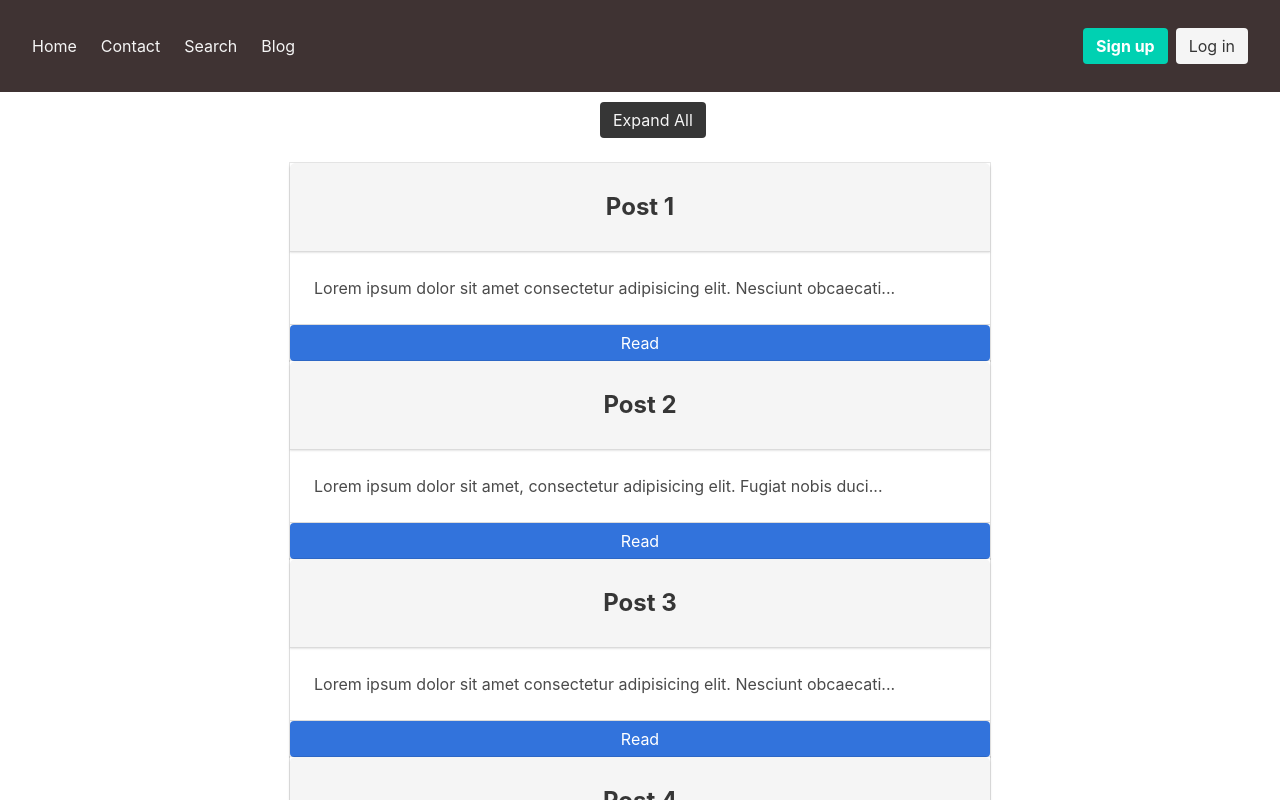
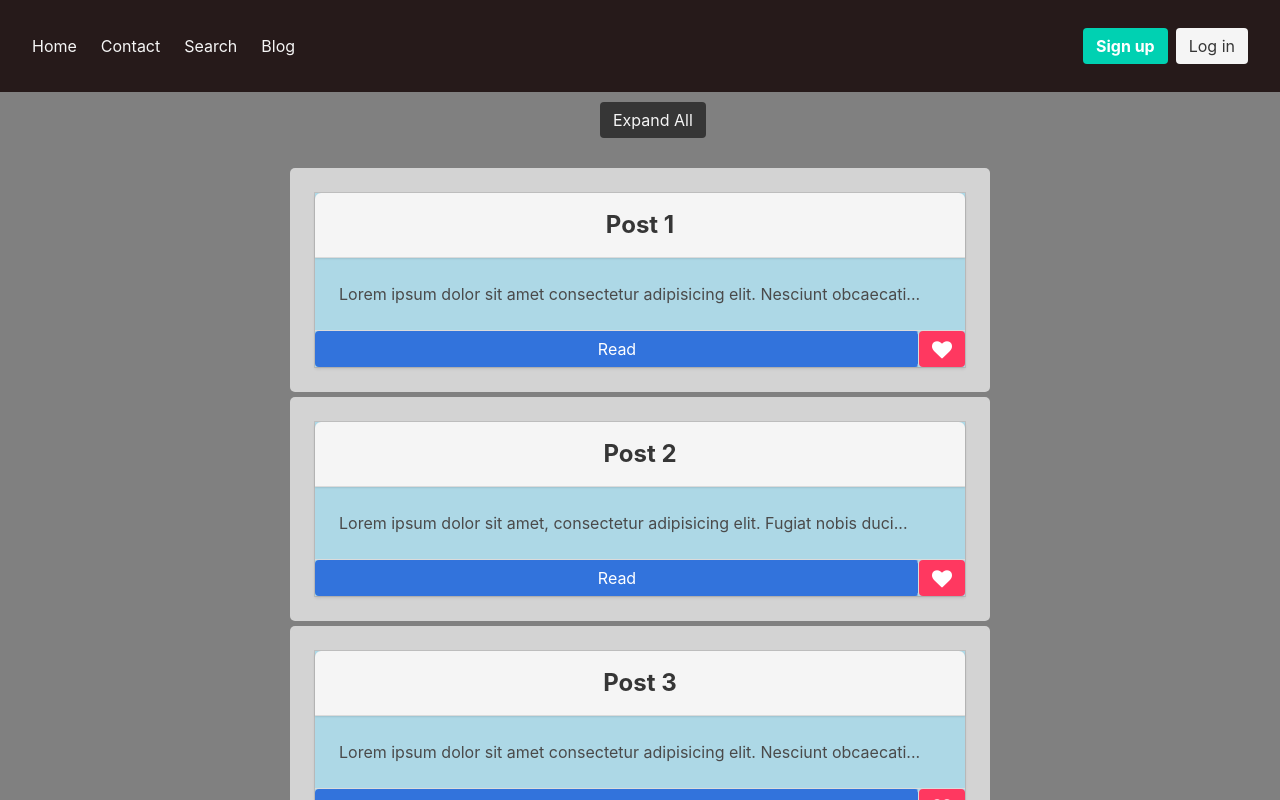
Before and after one commit to Jordavid/angular-training, an Angular app: page /blog in a window 1280 px wide. Shown: the top 800 px of the page. Built offline with nearby package versions, Linux system fonts and the light colour scheme; no server answers.

Commit message:
Added Favorite and Update the Paginator

```diff
--- a/src/app/blog-post.ts
+++ b/src/app/blog-post.ts
@@ -1,5 +1,6 @@
 export class BlogPost {
 
+    isFavorite?: Boolean;
     constructor(public title: string, public summary: string){
 
     }
--- a/src/app/blog-tile/blog-tile.component.css
+++ b/src/app/blog-tile/blog-tile.component.css
@@ -1,4 +1,46 @@
 .container{
     display: block;
     width: 700px;
+    height: auto;
+    background: lightgray;
+    border-radius: 5px;
+    padding: 25px;
+    margin: 5px auto;
 }
+.card{
+    background: lightblue;
+}
+.fav-icon{
+    padding-top: 3px;
+    font-size: 20px;
+}
+
+.is-fav-title{
+    background: lightyellow;
+}
+
+.fav{
+    background: lightskyblue;
+}
+
+.is-fav-icon{
+    color: red;
+    padding-top: 3px;
+    font-size: 20px;
+}
+
+.is-fav-btn:hover .is-fav-icon{
+    color: rebeccapurple;
+}
+
+.is-fav-btn {
+    background: rebeccapurple;
+}
+
+.is-fav-btn:hover {
+    background: red;
+}
+
+.card-header-title{
+    padding: 0px;
+}
--- a/src/app/blog-tile/blog-tile.component.html
+++ b/src/app/blog-tile/blog-tile.component.html
@@ -1,6 +1,6 @@
-<div class="container">
+<div class="container" [ngClass]="{'fav': post.isFavorite}">
   <div class="card">
-    <header class="card-header modal-card-head">
+    <header class="card-header modal-card-head" [ngClass]="{'is-fav-title': post.isFavorite}">
       <p class="card-header-title is-centered modal-card-title">
         {{post.title}}
       </p>
@@ -12,6 +12,7 @@
     </div>
     <footer class="card-footer">
       <a (click)="expandSummary()" class="card-footer-item button is-link">Read</a>
+      <a (click)="toggleFavorite()" class="card-footer button is-danger" [ngClass]="{'is-fav-btn': post.isFavorite}"><i class="fa fa-heart fav-icon" [ngClass]="{'is-fav-icon': post.isFavorite}" aria-hidden="true"></i></a>
     </footer>
   </div>
 </div>
--- a/src/app/blog-tile/blog-tile.component.ts
+++ b/src/app/blog-tile/blog-tile.component.ts
@@ -24,5 +24,9 @@ export class BlogTileComponent implements OnInit {
     this.post.summary = this.fullSummary;
   }
 
+  toggleFavorite(){
+    this.post.isFavorite = !this.post.isFavorite;
+  }
+
 
 }
--- a/src/app/paginator/paginator.component.html
+++ b/src/app/paginator/paginator.component.html
@@ -1,6 +1,6 @@
 <nav class="pagination is-rounded" role="navigation" aria-label="pagination">
     <ul class="pagination-list">
-      <li><a class="pagination-link {{isCurrent}}" aria-label="Goto page 1" aria-current="page"
+      <li><a class="pagination-link" [ngClass]="{'is-current': pageNum==i}" aria-label="Goto page 1" aria-current="page"
         *ngFor="let page of pages; index as i"
         (click)="pageNumberClicked(i)">{{ i + 1 }}</a></li>
     </ul>
--- a/src/app/paginator/paginator.component.ts
+++ b/src/app/paginator/paginator.component.ts
@@ -10,15 +10,18 @@ export class PaginatorComponent implements OnInit {
   @Input() numberOfPags: number;
   @Output() pageNumberClick = new EventEmitter<number>();
   pages: number[];
+  pageNum: number;
 
   constructor() { }
 
   ngOnInit() {
     this.pages = new Array(this.numberOfPags);
+    this.pageNum = 0;
   }
 
   pageNumberClicked(pageNumber){
     this.pageNumberClick.emit(pageNumber);
+    this.pageNum = pageNumber;
   }
 
 }
--- a/src/index.html
+++ b/src/index.html
@@ -9,6 +9,7 @@
   <link rel="icon" type="image/x-icon" href="favicon.ico">
   <link rel="stylesheet" href="https://cdnjs.cloudflare.com/ajax/libs/meyer-reset/2.0/reset.min.css">
   <link rel="stylesheet" href="https://cdnjs.cloudflare.com/ajax/libs/bulma/0.7.4/css/bulma.min.css">
+  <link rel="stylesheet" href="https://stackpath.bootstrapcdn.com/font-awesome/4.7.0/css/font-awesome.min.css">
 </head>
 <body>
   <app-root><p style="color: cadetblue; text-align: center; font-size: 30px; font-weight: bold; margin-top: 40vh">Content loading...</p></app-root>
--- a/src/styles.css
+++ b/src/styles.css
@@ -1 +1,4 @@
 /* You can add global styles to this file, and also import other style files */
+html{
+    background: gray;
+}
```
